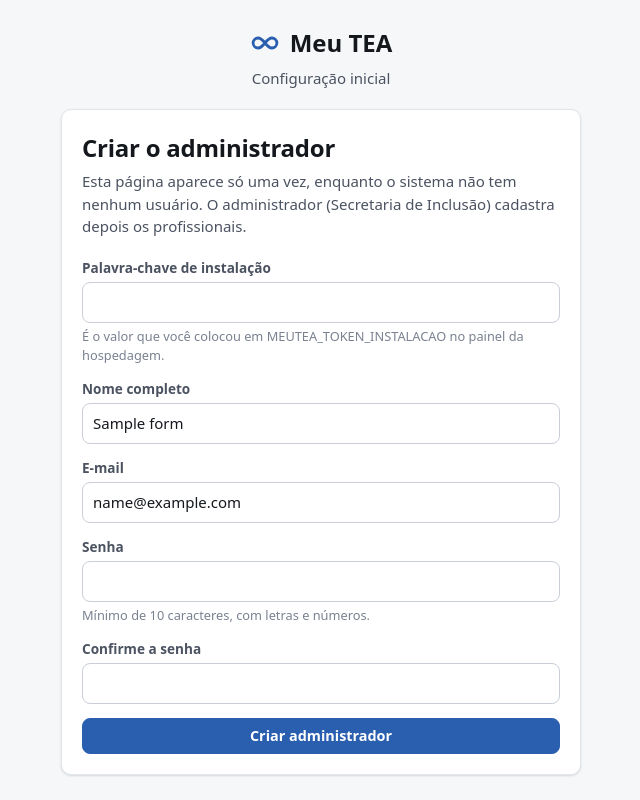
After one commit to adrianoribeiro3d-byte/meu-tea, a Node server app: template src/views/instalacao.ejs in a window 1280 px wide. The commit adds this page. Shown: the whole page, without its empty margins (319-959 px from the left). Run offline with Node 20, Linux system fonts and the light colour scheme; the template is opened without the code that fills it: most values are stand-ins (such as "Sample title", 1, 10 or a date in 2020); some libraries are stand-ins or nearby versions.

Commit message:
Prepara publicação na Hostinger (aplicativo web Node.js)
- Página /instalacao cria o primeiro administrador pelo navegador, protegida por MEUTEA_TOKEN_INSTALACAO
- Em produção, banco e chave ficam em ~/meutea-dados, fora da pasta reinstalada a cada deploy
- Chave mestra gerada automaticamente quando MEUTEA_MASTER_KEY não é definida
- SQLite embutido do Node.js (node:sqlite) como alternativa quando o better-sqlite3 não instala
- .env passa a ser lido antes de definir a pasta de dados
- Atualiza dependências com correções de segurança (npm audit)
- Instruções de publicação na Hostinger no README

Co-Authored-By: Claude Opus 5.5 <noreply@anthropic.com>
Claude-Session: https://claude.ai/code/session_01HSjht3JyUvGK7arSeCXkw7

```diff
--- a/package.json
+++ b/package.json
@@ -13,7 +13,6 @@
   },
   "license": "UNLICENSED",
   "dependencies": {
-    "better-sqlite3": "^13.0.3",
     "chart.js": "^4.5.1",
     "ejs": "^6.0.1",
     "exceljs": "^4.4.0",
@@ -24,9 +23,12 @@
   },
   "private": true,
   "engines": {
-    "node": ">=20"
+    "node": ">=22.5"
   },
   "overrides": {
     "uuid": "^11.1.1"
+  },
+  "optionalDependencies": {
+    "better-sqlite3": "^13.0.3"
   }
 }
--- /dev/null
+++ b/src/views/instalacao.ejs
@@ -0,0 +1,30 @@
+<%- include('partials/cabeca', { titulo: 'Instalação' }) %>
+<body>
+<main class="centro">
+  <div class="caixa-login" style="max-width:520px">
+    <div class="marca"><%- include('partials/logo') %> Meu TEA</div>
+    <p class="sub" style="text-align:center">Configuração inicial</p>
+    <div class="cartao">
+      <h1>Criar o administrador</h1>
+      <p class="sub">Esta página aparece só uma vez, enquanto o sistema não tem nenhum usuário. O administrador (Secretaria de Inclusão) cadastra depois os profissionais.</p>
+      <% if (semToken) { %>
+        <div class="aviso atencao">Para liberar esta página, crie no painel da hospedagem a variável de ambiente <strong>MEUTEA_TOKEN_INSTALACAO</strong> com uma palavra-chave só sua. Depois reinicie ou reimplante o sistema e volte aqui.</div>
+      <% } else { %>
+      <% if (erro) { %><div class="aviso erro" role="alert"><%= erro %></div><% } %>
+      <form method="post" action="/instalacao">
+        <div class="campo"><label for="token">Palavra-chave de instalação</label>
+          <input type="password" id="token" name="token" autocomplete="off" required>
+          <div class="ajuda">É o valor que você colocou em MEUTEA_TOKEN_INSTALACAO no painel da hospedagem.</div></div>
+        <div class="campo"><label for="nome">Nome completo</label><input type="text" id="nome" name="nome" value="<%= form.nome || '' %>" required></div>
+        <div class="campo"><label for="email">E-mail</label><input type="email" id="email" name="email" value="<%= form.email || '' %>" autocomplete="username" required></div>
+        <div class="campo"><label for="senha">Senha</label><input type="password" id="senha" name="senha" autocomplete="new-password" minlength="10" required>
+          <div class="ajuda">Mínimo de 10 caracteres, com letras e números.</div></div>
+        <div class="campo"><label for="confirmacao">Confirme a senha</label><input type="password" id="confirmacao" name="confirmacao" autocomplete="new-password" required></div>
+        <button type="submit" class="primario" style="width:100%;justify-content:center">Criar administrador</button>
+      </form>
+      <% } %>
+    </div>
+  </div>
+</main>
+</body>
+</html>
--- a/src/views/login.ejs
+++ b/src/views/login.ejs
@@ -8,6 +8,7 @@
     <% if (demo) { %><div class="aviso info pequeno">Demonstração: entre com <strong>admin@meutea.demo</strong> (Secretaria) ou <strong>fono@meutea.demo</strong> (profissional).<br><%= demoSenhaPadrao ? 'Senha: demo12345678' : 'Use a senha definida na criação do ambiente.' %></div><% } %>
     <div class="cartao">
       <% if (erro) { %><div class="aviso erro" role="alert"><%= erro %></div><% } %>
+      <% if (typeof aviso !== 'undefined' && aviso) { %><div class="aviso ok" role="status"><%= aviso %></div><% } %>
       <form method="post" action="/login">
         <div class="campo">
           <label for="email">E-mail</label>
```
Also changed, not shown: src/config.js (+12 -6 lines), src/db.js (+39 -4 lines), src/routes/conta.js (+40 -1 lines), test/meutea.test.js (+16 -0 lines), README.md, 2 other files.
